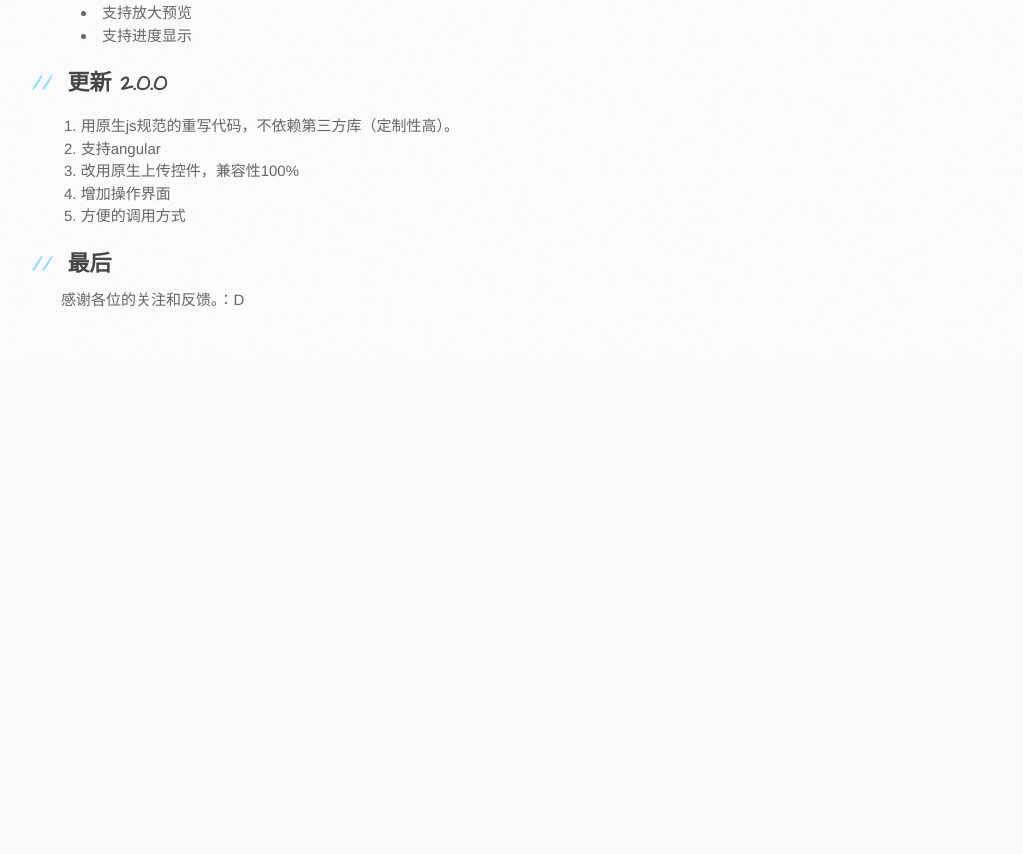
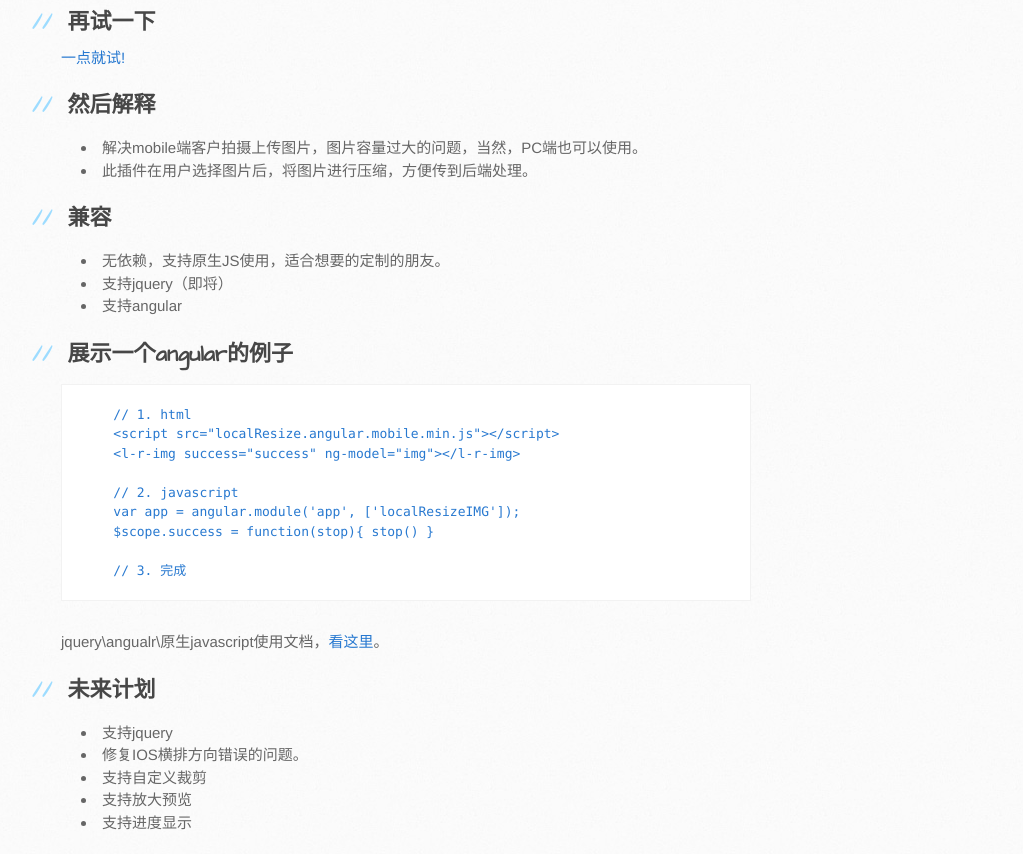
Before and after one commit to tanzhihang/localResizeIMG-2, a plain HTML site: page index.html in a window 1280 px wide. Shown: the part 737-1591 px from the top of the page, without its empty margins (109-1132 px from the left). Before the commit the page ends 1091 px from the top, so only its background shows below. Drawn offline with Linux system fonts and the light colour scheme.

```diff
--- a/index.html
+++ b/index.html
@@ -36,7 +36,17 @@
 </blockquote>
 
 <h2>
-<a name="%E8%BF%99%E4%B8%AA%E6%98%AF%E7%94%A8%E6%9D%A5" class="anchor" href="#%E8%BF%99%E4%B8%AA%E6%98%AF%E7%94%A8%E6%9D%A5"><span class="octicon octicon-link"></span></a>这个是用来..</h2>
+<a name="%E6%BC%94%E7%A4%BA%E4%B8%80%E4%B8%8B" class="anchor" href="#%E6%BC%94%E7%A4%BA%E4%B8%80%E4%B8%8B"><span class="octicon octicon-link"></span></a>演示一下</h2>
+
+<p><img src="http://think2011.github.io/localResizeIMG-2/demo/demo.gif" alt="demo"></p>
+
+<h2>
+<a name="%E5%86%8D%E8%AF%95%E4%B8%80%E4%B8%8B" class="anchor" href="#%E5%86%8D%E8%AF%95%E4%B8%80%E4%B8%8B"><span class="octicon octicon-link"></span></a>再试一下</h2>
+
+<p><a href="http://think2011.github.io/localResizeIMG-2/demo/">一点就试!</a></p>
+
+<h2>
+<a name="%E7%84%B6%E5%90%8E%E8%A7%A3%E9%87%8A" class="anchor" href="#%E7%84%B6%E5%90%8E%E8%A7%A3%E9%87%8A"><span class="octicon octicon-link"></span></a>然后解释</h2>
 
 <ul>
 <li>解决mobile端客户拍摄上传图片，图片容量过大的问题，当然，PC端也可以使用。</li>
@@ -48,9 +58,25 @@
 
 <ul>
 <li>无依赖，支持原生JS使用，适合想要的定制的朋友。</li>
+<li>支持jquery（即将）</li>
 <li>支持angular</li>
-<li>支持jquery（即将）</li>
 </ul>
+
+<h2>
+<a name="%E5%B1%95%E7%A4%BA%E4%B8%80%E4%B8%AAangular%E7%9A%84%E4%BE%8B%E5%AD%90" class="anchor" href="#%E5%B1%95%E7%A4%BA%E4%B8%80%E4%B8%AAangular%E7%9A%84%E4%BE%8B%E5%AD%90"><span class="octicon octicon-link"></span></a>展示一个angular的例子</h2>
+
+<pre><code>    // 1. html
+    &lt;script src="localResize.angular.mobile.min.js"&gt;&lt;/script&gt;
+    &lt;l-r-img success="success" ng-model="img"&gt;&lt;/l-r-img&gt;
+
+    // 2. javascript
+    var app = angular.module('app', ['localResizeIMG']);
+    $scope.success = function(stop){ stop() }
+
+    // 3. 完成
+</code></pre>
+
+<p>jquery\angualr\原生javascript使用文档，<a href="https://github.com/think2011/localResizeIMG-2/wiki">看这里</a>。</p>
 
 <h2>
 <a name="%E6%9C%AA%E6%9D%A5%E8%AE%A1%E5%88%92" class="anchor" href="#%E6%9C%AA%E6%9D%A5%E8%AE%A1%E5%88%92"><span class="octicon octicon-link"></span></a>未来计划</h2>
```
Also changed, not shown: params.json (+1 -1 lines).
